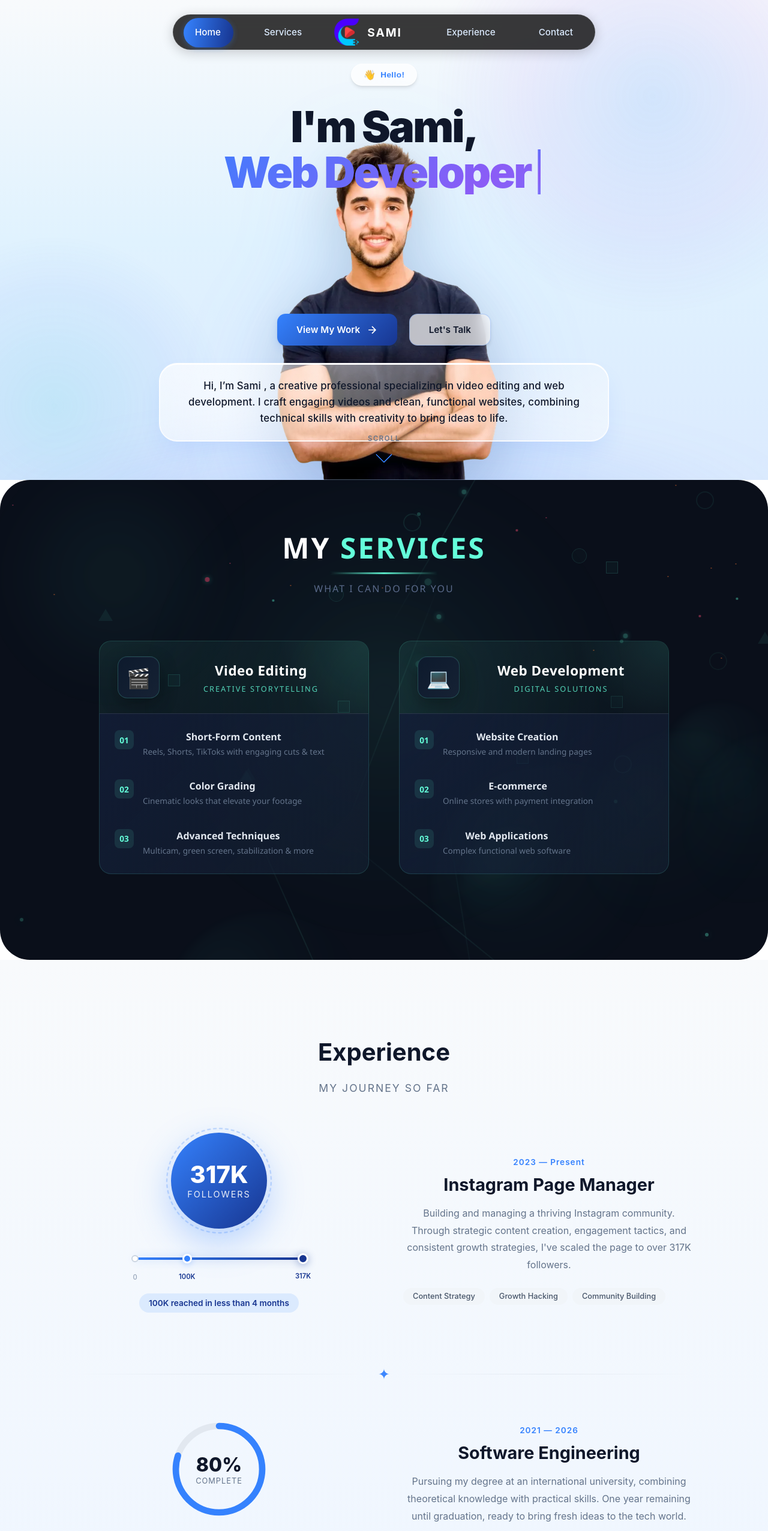
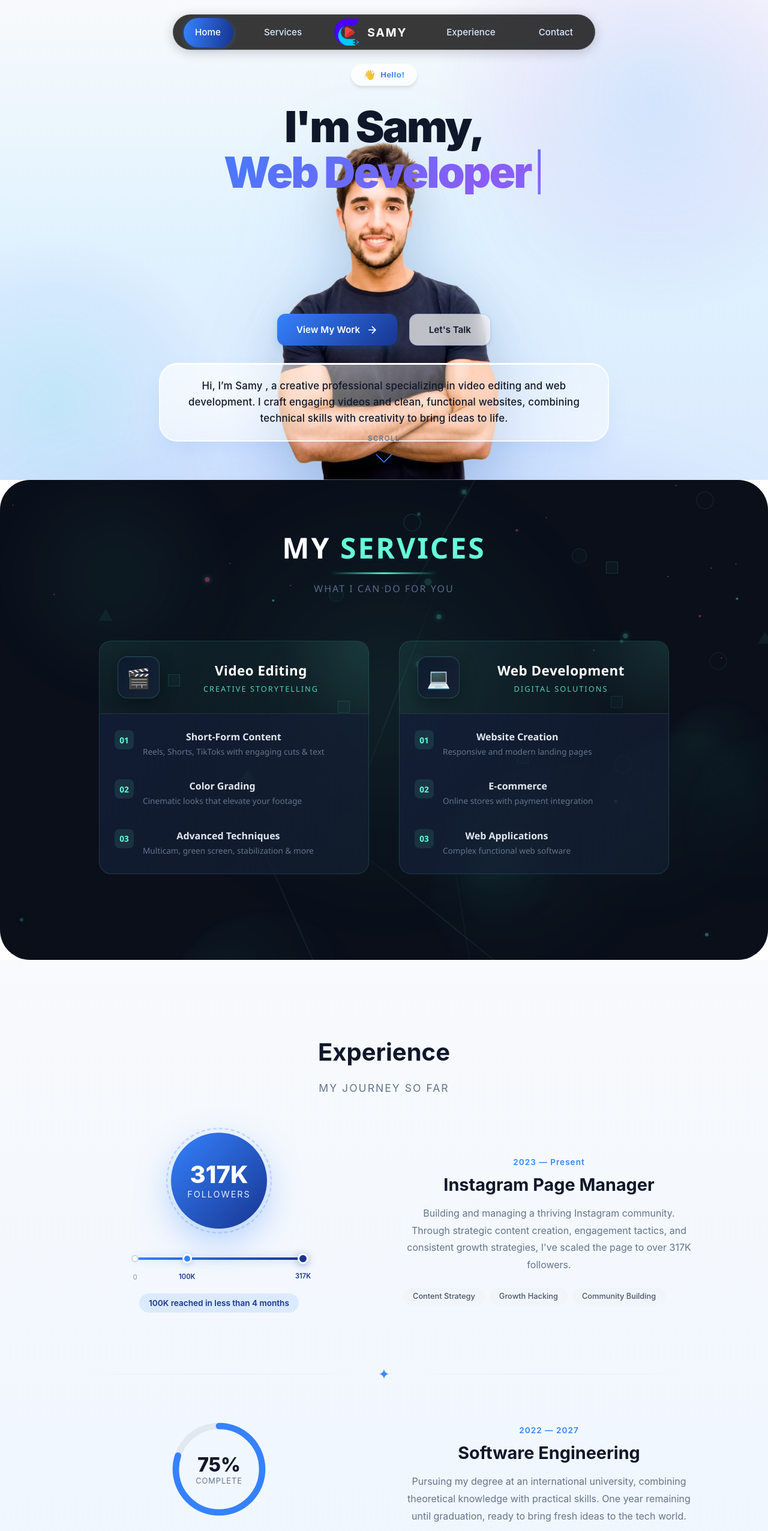
Before and after one commit to launchit-team/My-portfolio, a React (Vite) app: page / in a window 1280 px wide. Shown: the top 2552 px of the page at 60% size. Built offline with nearby package versions, Linux system fonts and the light colour scheme.

Commit message:
Update experience years, percentage, and contact email; rename Sami to Samy

```diff
--- a/index.html
+++ b/index.html
@@ -7,7 +7,7 @@
     <meta name="format-detection" content="telephone=no" />
     <meta name="apple-mobile-web-app-capable" content="yes" />
     <meta name="apple-mobile-web-app-status-bar-style" content="default" />
-    <title>SAMI Creative</title>
+    <title>SAMY Creative</title>
   </head>
   <style>
     body {
--- a/src/components/Contact/Contact.jsx
+++ b/src/components/Contact/Contact.jsx
@@ -104,7 +104,7 @@ export default function Contact() {
             </p>
           </div>
 
-          <a href="mailto:launchit.dev.team@gmail.com" className="email-card">
+          <a href="mailto:liveclipzs@gmail.com" className="email-card">
             <div className="email-card-glow"></div>
             <div className="email-card-content">
               <div className="email-icon-wrap">
@@ -114,7 +114,7 @@ export default function Contact() {
               </div>
               <div className="email-text">
                 <span className="email-label">Get in touch</span>
-                <span className="email-address">launchit.dev.team@gmail.com</span>
+                <span className="email-address">liveclipzs@gmail.com</span>
               </div>
               <div className="email-arrow">
                 <svg viewBox="0 0 24 24" fill="none" stroke="currentColor" strokeWidth="2">
--- a/src/components/Experience/Experience.jsx
+++ b/src/components/Experience/Experience.jsx
@@ -50,7 +50,7 @@ export default function Experience() {
           {/* Education */}
           <div className="journey-block reverse">
             <div className="journey-info">
-              <span className="journey-year">2021 — 2026</span>
+              <span className="journey-year">2022 — 2027</span>
               <h3 className="journey-title">Software Engineering</h3>
               <p className="journey-desc">
                 Pursuing my degree at an international university, combining theoretical
@@ -70,7 +70,7 @@ export default function Experience() {
                   <circle className="ring-progress" cx="60" cy="60" r="54"/>
                 </svg>
                 <div className="progress-content">
-                  <span className="progress-percent">80%</span>
+                  <span className="progress-percent">75%</span>
                   <span className="progress-text">Complete</span>
                 </div>
               </div>
--- a/src/components/Footer/Footer.jsx
+++ b/src/components/Footer/Footer.jsx
@@ -7,7 +7,7 @@ export default function Footer() {
     <footer className="site-footer">
       <div className="footer-content">
         <div className="footer-left">
-          <p className="footer-copyright">© {new Date().getFullYear()} SAMI Creative. Ideas in motion.</p>
+          <p className="footer-copyright">© {new Date().getFullYear()} SAMY Creative. Ideas in motion.</p>
         </div>
         <div className="footer-right">
           <p className="footer-madeWith">
--- a/src/components/Hero/Hero.jsx
+++ b/src/components/Hero/Hero.jsx
@@ -127,7 +127,7 @@ export default function Hero() {
       <div className="hero-content container" ref={contentRef} style={contentStyle}>
         <div className="hero-top">
           <button className="hello-btn">Hello!</button>
-          <h1 className="hero-name">I'm Sami,<br/><span className="typing-text">{displayText}<span className="cursor">|</span></span></h1>
+          <h1 className="hero-name">I'm Samy,<br/><span className="typing-text">{displayText}<span className="cursor">|</span></span></h1>
         </div>
 
         {/* Mobile tagline */}
@@ -175,14 +175,14 @@ export default function Hero() {
             <img src={`${iconsBase}/video.webp`} alt="" className="icon icon-4 tagline-magnifier-icon" style={getIconStyle(4)} />
           </div>
         </div>
-        <p>Hi, I’m Sami , a creative professional specializing in video editing and web development. I craft engaging videos and clean, functional websites, combining technical skills with creativity to bring ideas to life.</p>
+        <p>Hi, I’m Samy , a creative professional specializing in video editing and web development. I craft engaging videos and clean, functional websites, combining technical skills with creativity to bring ideas to life.</p>
       </div>
 
       <div className="hero-visual desktop-only">
         <div className="shape-bg"></div>
         <img
           src="/person.webp"
-          alt="Sami"
+          alt="Samy"
           className="person"
           style={personStyle}
         />
--- a/src/components/Navbar/Navbar.jsx
+++ b/src/components/Navbar/Navbar.jsx
@@ -236,18 +236,18 @@ export default function Navbar() {
         >
           <div className="brand-logo">
             {/* NOTE: You need a logo.svg file in a public/Shape folder or update the src */}
-            <img src="/logo.webp" alt="Sami" width="28" height="28" />
+            <img src="/logo.webp" alt="Samy" width="28" height="28" />
           </div>
 
           <div className="brand-text-container">
             <div className={`text-state default-text ${!isHovered ? 'visible' : ''}`}>
-              SAMI
+              SAMY
             </div>
 
             <div className={`text-state hover-text ${isHovered ? 'visible' : ''}`}>
               <span>made by</span>
               {/* Simple fade/slide animation for the second line */}
-              <span className={`brand-hover-text-simple${isHovered ? ' visible' : ''}`}>Sami Creative</span>
+              <span className={`brand-hover-text-simple${isHovered ? ' visible' : ''}`}>Samy Creative</span>
             </div>
           </div>
         </div>
@@ -292,9 +292,9 @@ export default function Navbar() {
         {/* Mobile Menu Header with Logo */}
         <div className="mobile-menu-header">
           <div className="brand-logo">
-            <img src="/logo.webp" alt="Sami" width="40" height="40" />
+            <img src="/logo.webp" alt="Samy" width="40" height="40" />
           </div>
-          <span className="mobile-brand-text">SAMI</span>
+          <span className="mobile-brand-text">SAMY</span>
         </div>
 
         <div className="mobile-nav-links">
```
